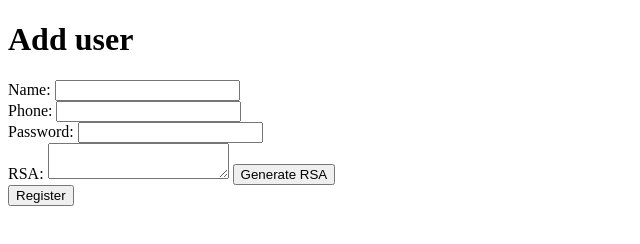
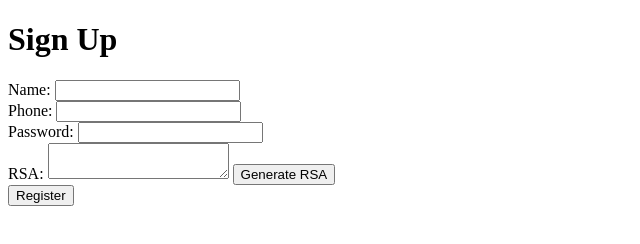
Before and after one commit to sidharthramesh/vue, a plain HTML site: page signUp.html in a window 1280 px wide. Shown: the full height of the page, 0-640 px from the left. Drawn offline with nearby package versions, Linux system fonts and the light colour scheme.

Commit message:
refactoring

```diff
--- a/app.js
+++ b/app.js
@@ -42,6 +42,5 @@ var registration = new Vue({
             .then(console.log)
             .catch(console.log)
         }
-
     }
 })
--- a/index.html
+++ b/signUp.html
@@ -8,7 +8,7 @@
 </head>
 <body>
     <div id="registration">
-    <h1>Add user</h1>
+    <h1>Sign Up</h1>
     Name:
     <input type="text" v-model="user.name"><br>
     Phone:
```
